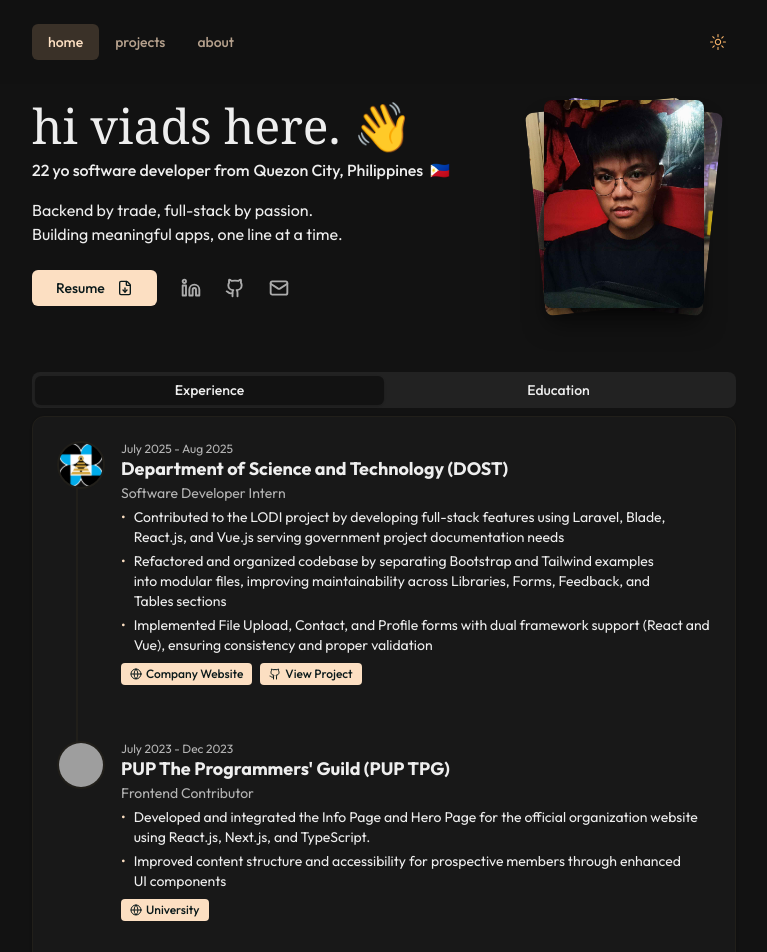
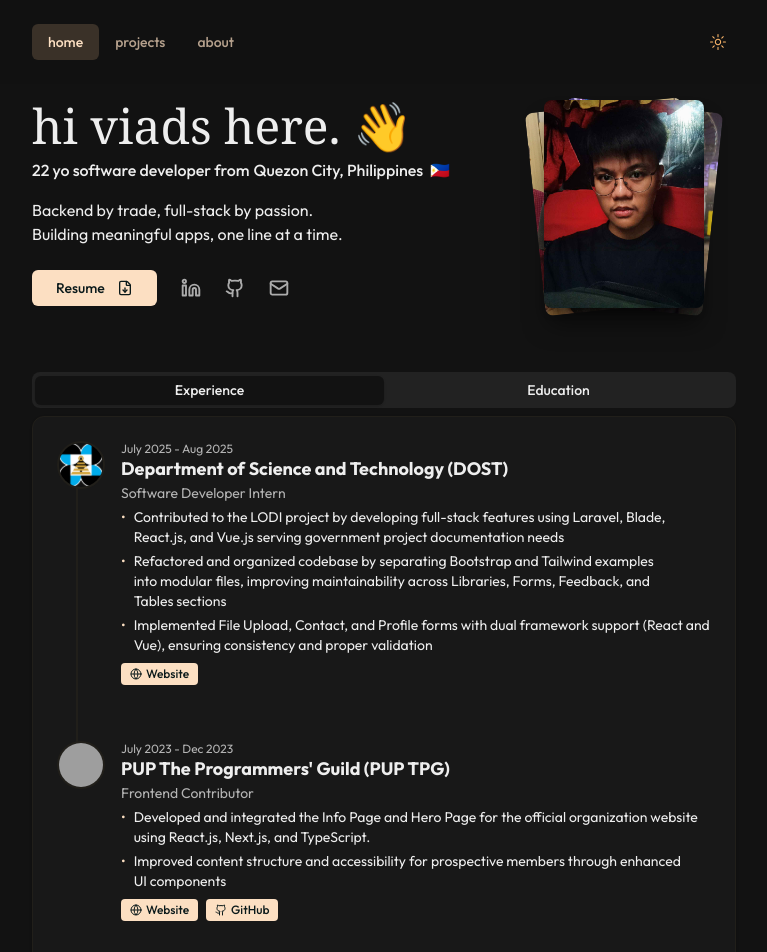
Before and after one commit to Viadsss/Portfolio, a React (Vite) app: page / in a window 1280 px wide. Shown: the top 952 px of the page, without its empty margins (256-1023 px from the left). Built offline with nearby package versions, Linux system fonts and the light colour scheme; grey boxes are pictures that could not be loaded; a web font is replaced by a local one.

Commit message:
feat: update project links in Home component for improved resource access

```diff
--- a/src/routes/Home.tsx
+++ b/src/routes/Home.tsx
@@ -49,10 +49,7 @@ export function Home() {
         "Refactored and organized codebase by separating Bootstrap and Tailwind examples into modular files, improving maintainability across Libraries, Forms, Feedback, and Tables sections",
         "Implemented File Upload, Contact, and Profile forms with dual framework support (React and Vue), ensuring consistency and proper validation",
       ],
-      links: [
-        { type: "website", url: "https://techcorp.com", label: "Company Website" },
-        { type: "github", url: "https://github.com/project", label: "View Project" },
-      ],
+      links: [{ type: "website", url: "https://www.sei.dost.gov.ph", label: "Website" }],
     },
     {
       id: 2,
@@ -64,7 +61,10 @@ export function Home() {
         "Developed and integrated the Info Page and Hero Page for the official organization website using React.js, Next.js, and TypeScript.",
         "Improved content structure and accessibility for prospective members through enhanced UI components",
       ],
-      links: [{ type: "website", url: "https://university.edu", label: "University" }],
+      links: [
+        { type: "website", url: "https://puptpg.org", label: "Website" },
+        { type: "github", url: "https://github.com/PUP-The-Programmers-Guild/TPGWebsite", label: "GitHub" },
+      ],
     },
   ];
 
```
